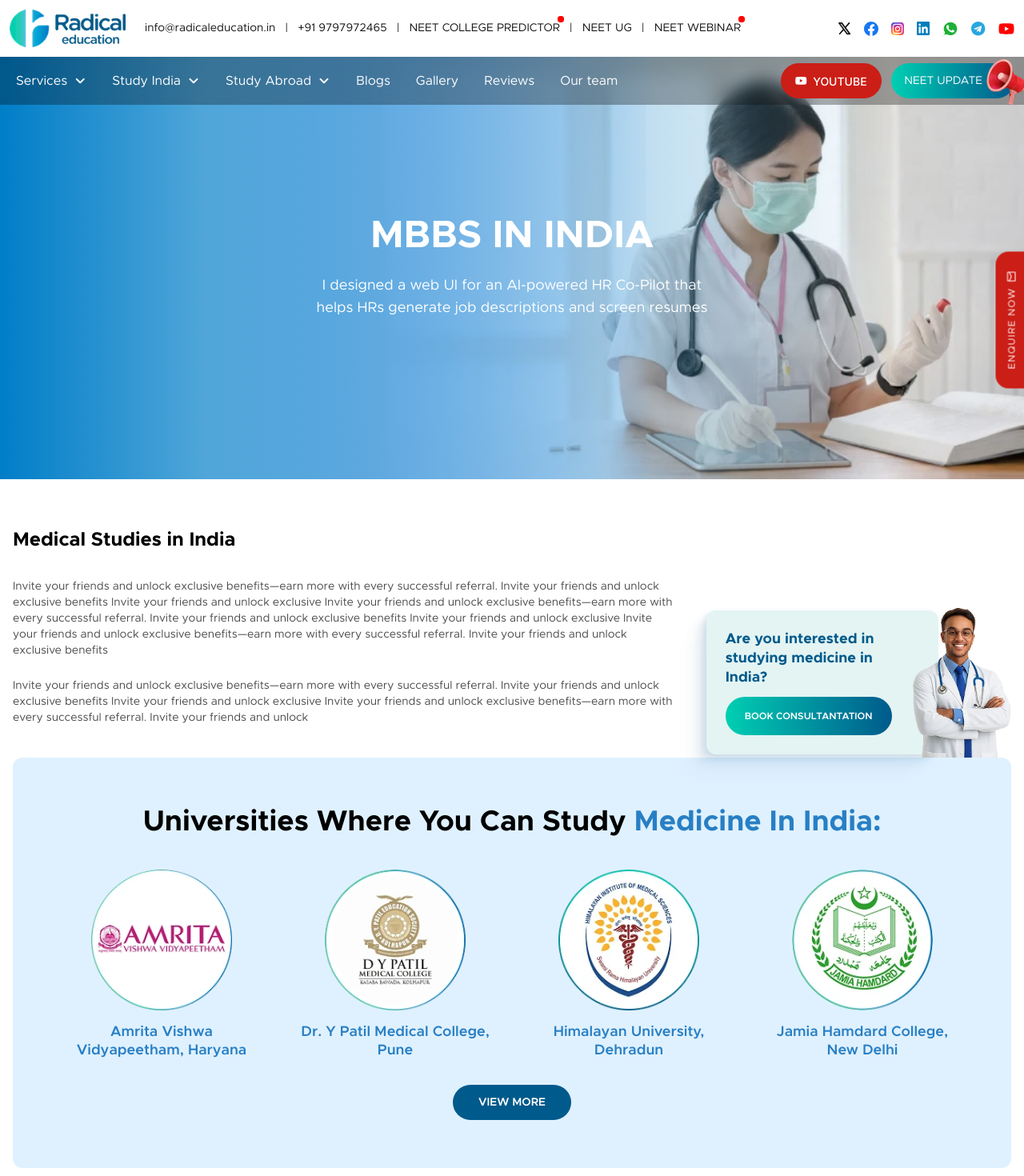
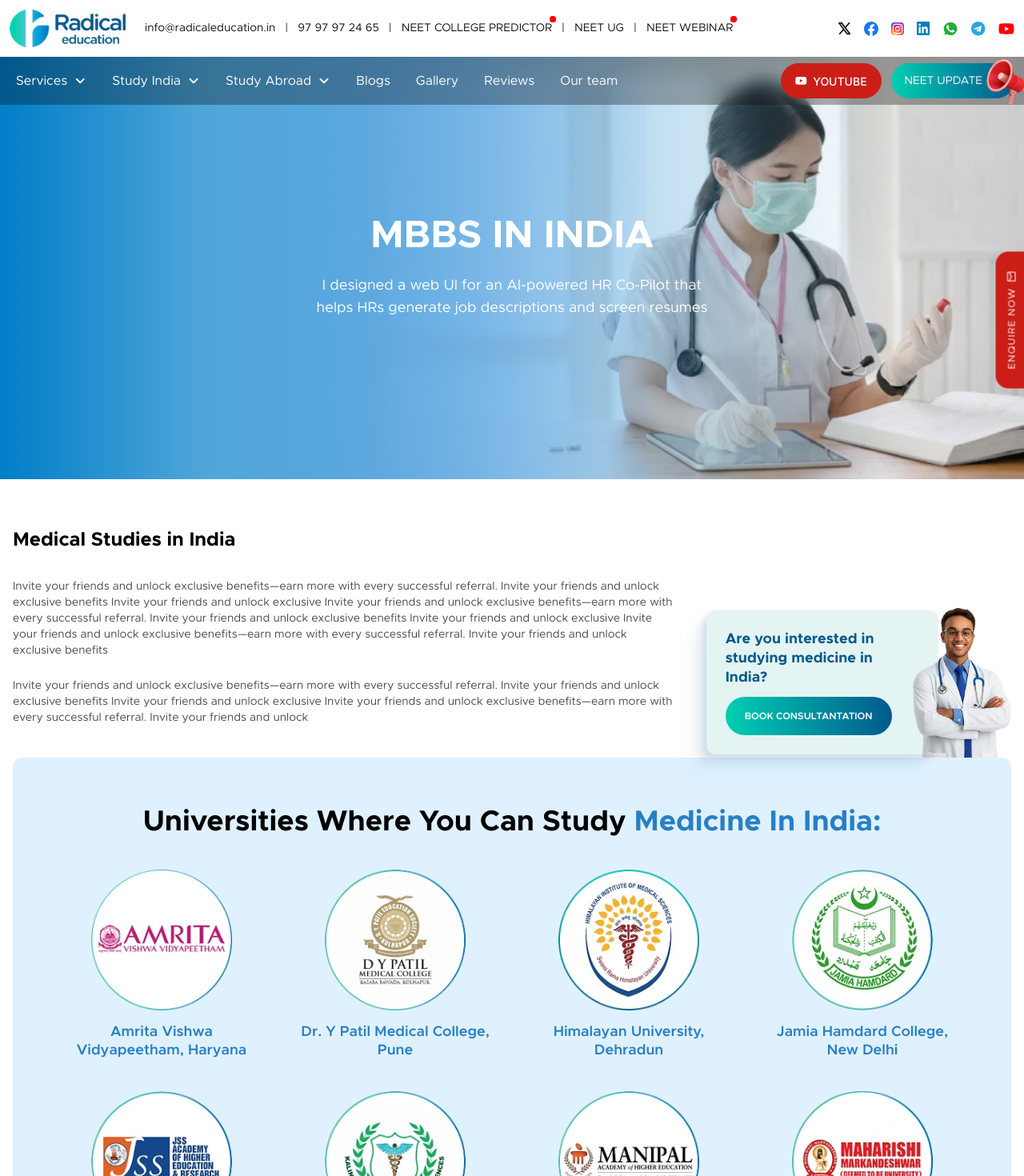
Before and after one commit to Ashu27-arc/radical-website, a Next.js app: page /mbbs-in-india in a window 1280 px wide. Shown: the top 1470 px of the page at 80% size. Built offline with nearby package versions, Linux system fonts and the light colour scheme.

Commit message:
ok-update

```diff
--- a/src/app/mbbs-in-india/page.tsx
+++ b/src/app/mbbs-in-india/page.tsx
@@ -2,7 +2,6 @@
 
 import { Image } from "primereact/image";
 import Link from "next/link";
-import { useState } from "react";
 
 const universities = [
   {
@@ -56,11 +55,6 @@
 ];
 
 export default function MbbsInIndiaPage() {
-    const [showAll, setShowAll] = useState(false);
-
-    // Show only first 4 universities initially (2 rows on mobile)
-    const displayedUniversities = showAll ? universities : universities.slice(0, 4);
-
     return (
         <>
             <section className="lg:py-50 md:py-40 py-20 relative overflow-hidden z-2 bg-[url('/images/mbbs-in-indiaHero.webp')] bg-cover bg-right bg-no-repeat">
@@ -97,7 +91,7 @@
                     <div className="lg:p-15 p-10 rounded-xl bg-[#DFF1FF] mb-10">
                         <h2 className="text-center fadeUp lg:mb-10 md:mb-8 mb-6 lg:text-4xl md:text-2xl text-xl font-bold text-black capitalize">Universities where you can study <span className="text-[#287FC4]">medicine in India:</span></h2>
                         <div className="grid grid-cols-2 md:grid-cols-3 lg:grid-cols-4 lg:gap-10 md:gap-6 gap-6">
-                            {displayedUniversities.map((item) => (
+                            {universities.map((item) => (
                                 <Link key={item.id} href={item.url} className="group flex flex-col items-center text-center fadeUp">
                                     <div className="w-34 md:w-44 md:h-44 h-34 rounded-full bg-white">
                                         <Image src={item.image} alt={item.title} className="w-full"/>
@@ -108,26 +102,6 @@
                                 </Link>
                             ))}
                         </div>
-                        {!showAll && universities.length > 4 && (
-                            <div className="text-center mt-8">
-                                <button
-                                    onClick={() => setShowAll(true)}
-                                    className="font-semibold text-sm uppercase py-3 px-8 rounded-full cursor-pointer text-white bg-[#005A8B] hover:bg-[#004670] hover:shadow-lg transition-all duration-300"
-                                >
-                                    View More
-                                </button>
-                            </div>
-                        )}
-                        {showAll && (
-                            <div className="text-center mt-8">
-                                <button
-                                    onClick={() => setShowAll(false)}
-                                    className="font-semibold text-sm uppercase py-3 px-8 rounded-full cursor-pointer text-[#005A8B] bg-white border-2 border-[#005A8B] hover:bg-[#005A8B] hover:text-white transition-all duration-300"
-                                >
-                                    View Less
-                                </button>
-                            </div>
-                        )}
                     </div>
                     <div className="w-full text-[#4A4A4A] text-sm fadeUp mb-15">
                         <h2 className="mb-8 text-2xl font-bold text-black">Why choose Russia as your destination to study MBBS?</h2>
--- a/src/app/neet-update/page.tsx
+++ b/src/app/neet-update/page.tsx
@@ -59,7 +59,7 @@
 ];
 
 export function NeetUpdateContent() {
-    const [currentPage, setCurrentPage] = useState(2); // Example: Page 2 is active in the image
+    const [currentPage, setCurrentPage] = useState(2);
     const [isCourseOpen, setIsCourseOpen] = useState(false);
     const [selectedCourse, setSelectedCourse] = useState("MBBS");
 
@@ -183,13 +183,14 @@
                         </div>
 
                         {["Year", "Months", "State"].map((filter) => (
+                            <div key={filter} className="relative">
                                 <button
-                                key={filter}
                                     className="h-9 sm:h-10 px-4 sm:px-6 rounded-full bg-[#E0F4FF] text-[#035f94] font-medium flex items-center gap-2 hover:bg-[#d1e9fc] transition shadow-sm text-sm"
                                 >
                                     {filter}
                                     <i className="pi pi-chevron-down text-[10px] sm:text-xs"></i>
                                 </button>
+                            </div>
                         ))}
                     </div>
                 </div>
--- a/src/components/footer/Footer.tsx
+++ b/src/components/footer/Footer.tsx
@@ -60,7 +60,7 @@
               <ul className="space-y-3 text-sm">
                 <li className="flex items-center gap-2">
                   <i className="pi pi-phone" />
-                  +91 97 97 97 2465
+                  97 97 97 24 65
                 </li>
                 <li className="flex items-center gap-2">
                   <i className="pi pi-envelope" />
--- a/src/components/header/Header.tsx
+++ b/src/components/header/Header.tsx
@@ -17,7 +17,7 @@
       <section className='bg-white px-3 text-center py-3 lg:hidden'>
         <div className='flex flex-wrap gap-2 justify-center text-xs'>
           <Link className='text-[#121212]' href="mailto:info@radicaleducation.in">info@radicaleducation.in</Link>|
-          <Link className='text-[#121212]' href="tel:+91 9797972465">+91 9797972465</Link>|
+          <Link className='text-[#121212]' href="tel:+91 9797972465">97 97 97 24 65</Link>|
           <Link href="/neet-college-predictor" className='text-[#121212] relative'>NEET COLLEGE PREDICTOR
             <div className='absolute right-[-5px] top-[-5px]'>
               <span className="relative flex size-2">
@@ -69,7 +69,7 @@
               </Link>
               <div className='hidden lg:flex items-center gap-3 text-[14px] text-[#121212] topInfo'>
                 <Link className='text-[#121212]' href="mailto:info@radicaleducation.in">info@radicaleducation.in</Link>|
-                <Link className='text-[#121212]' href="tel:+91 9797972465">+91 9797972465</Link>|
+                <Link className='text-[#121212]' href="tel:+91 9797972465">97 97 97 24 65</Link>|
                 <Link href="/neet-college-predictor" className='text-[#121212] relative'>NEET COLLEGE PREDICTOR
                   <div className='absolute right-[-5px] top-[-5px]'>
                     <span className="relative flex size-2">
```
Also changed, not shown: 1020 other files (tests, documents, lock files or other folders). Lines whose indentation alone changed are shown as unchanged.
